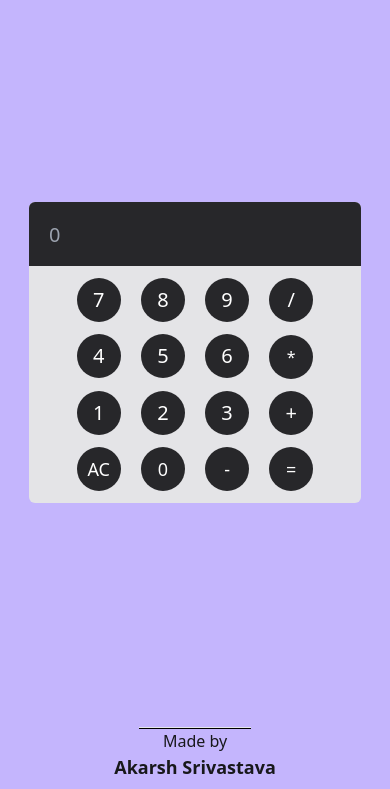
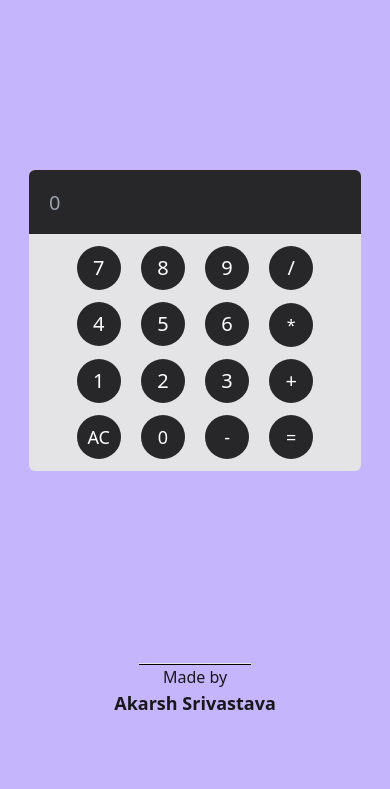
Before and after one commit to Akarsh0801/calculator.github.io, a website: page index.html in a window 390 px wide. Shown: the part 72-861 px from the top of the page. Drawn offline with nearby package versions, Linux system fonts and the light colour scheme.

Commit message:
Add files via upload

```diff
--- a/index.html
+++ b/index.html
@@ -11,7 +11,7 @@
     <div id="head" class=" text-zinc-900 text-2xl md:text-3xl lg:text-3xl xl:text-3xl font-semibold text-center my-2 md:mt-3 lg:mt-3 xl:mt-3">
         Calculator<hr class="bg-black h-0.5 w-auto text-center mx-auto">
         </div>
-    <div class="flex flex-col justify-between items-center mx-auto w-fit bg-zinc-200 my-56 md:mt-64 lg:mt-64 xl:mt-72  rounded-md   ">
+    <div class="flex flex-col justify-between items-center mx-auto w-fit bg-zinc-200 my-48 md:mt-64 lg:mt-64 xl:mt-72  rounded-md   ">
     <input class="flex justify-end items-center bg-zinc-800 w-full h-16 text-white text-xl p-4 pl-5 rounded-t-md " type="text" name="input" id="input" placeholder="0" >
     </input>
     <div class="flex-col justify-between space-y-3 my-2 p-1" id="btns">
```
